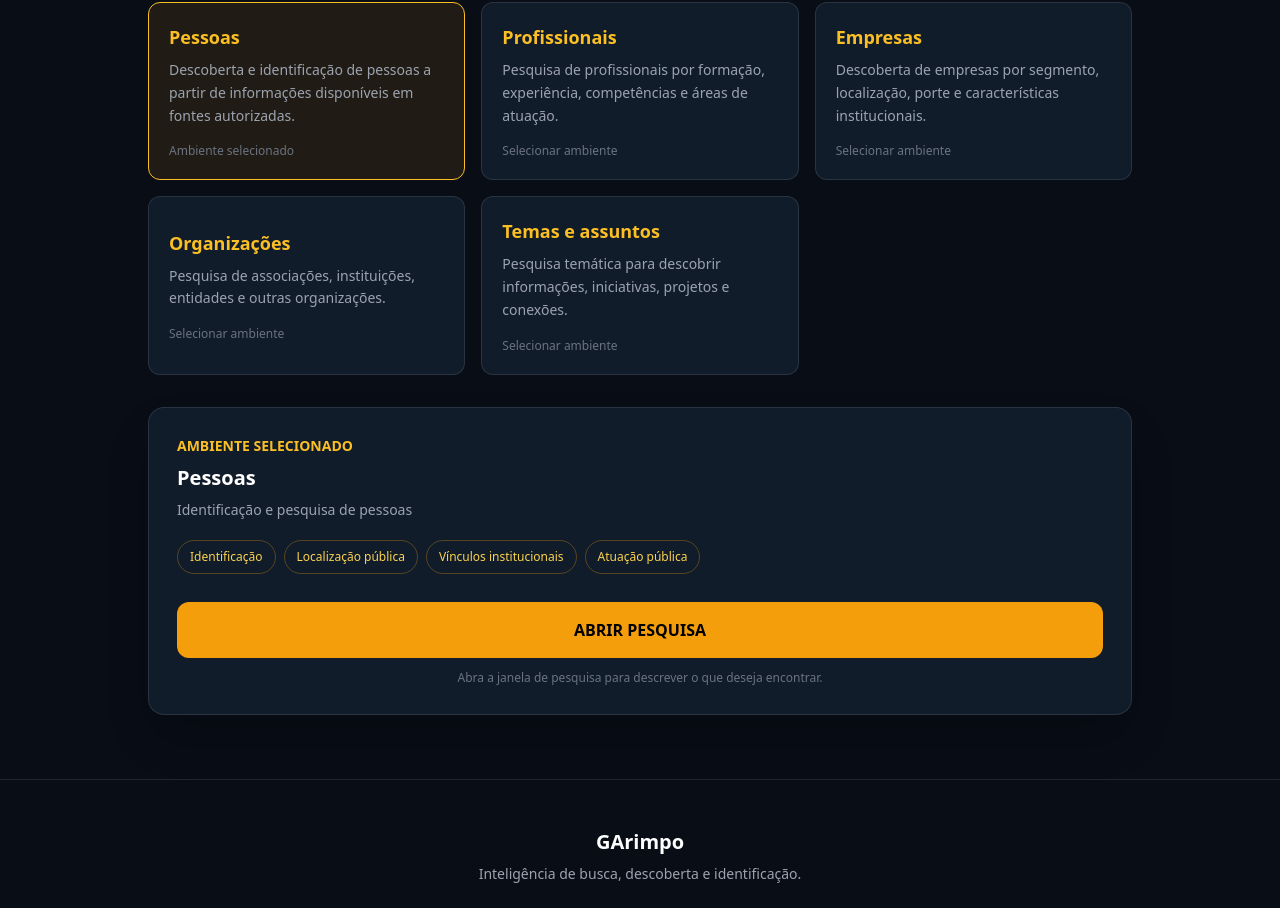
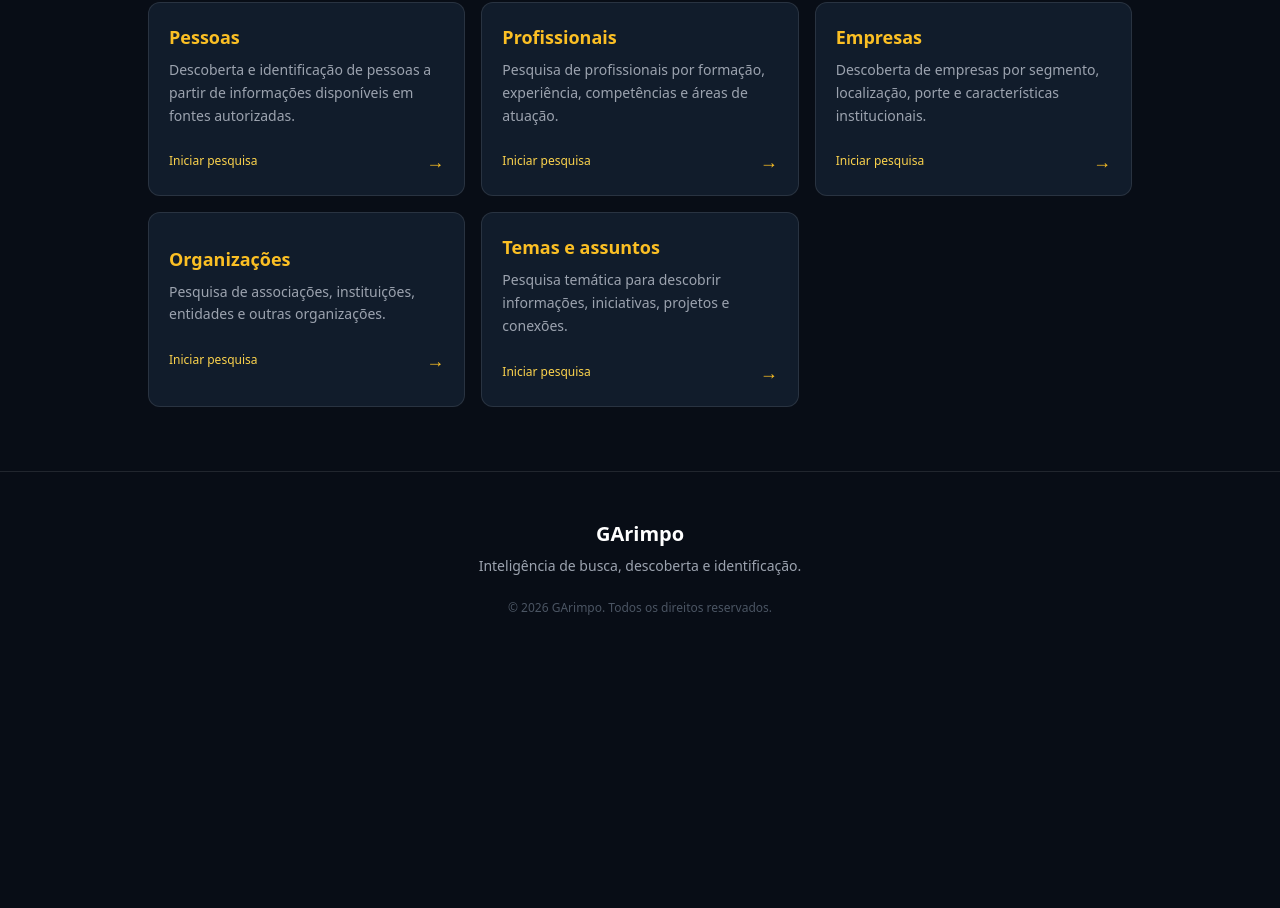
Before and after one commit to gilmartamoios-ops/garimpo, a Next.js app: page / in a window 1280 px wide. Shown: the part 729-1637 px from the top of the page. After the commit the page ends 1393 px from the top, so only its background shows below. Built offline with nearby package versions, Linux system fonts and the light colour scheme.

Commit message:
Update page.tsx

```diff
--- a/app/page.tsx
+++ b/app/page.tsx
@@ -20,6 +20,16 @@ export default function Home() {
   } | null>(null);
 
   const [erroPesquisa, setErroPesquisa] = useState("");
+
+  function selecionarAmbiente(
+    ambiente: (typeof ambientes)[number]
+  ) {
+    setAmbienteSelecionado(ambiente);
+    setConsulta("");
+    setPesquisaPreparada(null);
+    setErroPesquisa("");
+    setJanelaPesquisaAberta(true);
+  }
 
   function executarPreparacao() {
     try {
@@ -44,15 +54,6 @@ export default function Home() {
           : "Não foi possível preparar a pesquisa."
       );
     }
-  }
-
-  function selecionarAmbiente(
-    ambiente: (typeof ambientes)[number]
-  ) {
-    setAmbienteSelecionado(ambiente);
-    setConsulta("");
-    setPesquisaPreparada(null);
-    setErroPesquisa("");
   }
 
   function fecharJanelaPesquisa() {
@@ -126,13 +127,13 @@ export default function Home() {
           </h2>
 
           <p className="text-gray-400 mt-3 text-sm">
-            Escolha um ambiente e defina sua pesquisa.
+            Escolha um ambiente para iniciar sua pesquisa.
           </p>
         </div>
 
         <div
           id="ambientes"
-          className="grid grid-cols-1 sm:grid-cols-2 lg:grid-cols-3 gap-4 mb-8"
+          className="grid grid-cols-1 sm:grid-cols-2 lg:grid-cols-3 gap-4"
         >
           {ambientes
             .filter((ambiente) => ambiente.ativo)
@@ -141,12 +142,7 @@ export default function Home() {
                 key={ambiente.id}
                 type="button"
                 onClick={() => selecionarAmbiente(ambiente)}
-                aria-pressed={ambienteSelecionado.id === ambiente.id}
-                className={`text-left rounded-xl border p-5 transition ${
-                  ambienteSelecionado.id === ambiente.id
-                    ? "border-amber-400 bg-amber-500/10"
-                    : "border-white/10 bg-[#111c2b] hover:border-amber-500/50"
-                }`}
+                className="text-left rounded-xl border border-white/10 bg-[#111c2b] p-5 transition hover:border-amber-400 hover:bg-amber-500/10 active:scale-[0.99]"
               >
                 <h3 className="font-semibold text-lg text-amber-400">
                   {ambiente.nome}
@@ -156,52 +152,23 @@ export default function Home() {
                   {ambiente.descricao}
                 </p>
 
-                <p className="text-xs text-gray-500 mt-4">
-                  {ambienteSelecionado.id === ambiente.id
-                    ? "Ambiente selecionado"
-                    : "Selecionar ambiente"}
-                </p>
+                <div className="flex items-center justify-between mt-5">
+                  <span className="text-xs text-amber-300">
+                    Iniciar pesquisa
+                  </span>
+
+                  <span className="text-amber-400 text-lg">
+                    →
+                  </span>
+                </div>
               </button>
             ))}
         </div>
 
-        <div className="bg-[#111c2b] border border-white/10 rounded-2xl p-5 md:p-7 shadow-2xl">
-          <p className="text-amber-400 text-sm font-semibold mb-2">
-            AMBIENTE SELECIONADO
-          </p>
-
-          <h3 className="text-xl font-semibold">
-            {ambienteSelecionado.nome}
-          </h3>
-
-          <p className="text-gray-400 text-sm mt-2">
-            {ambienteSelecionado.finalidade}
-          </p>
-
-          <div className="flex flex-wrap gap-2 mt-5">
-            {ambienteSelecionado.categorias.map((categoria) => (
-              <span
-                key={categoria}
-                className="text-xs rounded-full border border-amber-500/30 px-3 py-2 text-amber-300"
-              >
-                {categoria}
-              </span>
-            ))}
-          </div>
-
-          <div className="mt-7">
-            <button
-              type="button"
-              onClick={() => setJanelaPesquisaAberta(true)}
-              className="w-full rounded-xl bg-amber-500 text-black font-semibold py-4 hover:bg-amber-400 transition"
-            >
-              ABRIR PESQUISA
-            </button>
-
         {pesquisaPreparada && (
-              <div className="mt-5 rounded-xl border border-amber-500/30 bg-[#080d16] p-5">
+          <div className="mt-8 rounded-xl border border-amber-500/30 bg-[#111c2b] p-5">
             <p className="text-amber-400 text-sm font-semibold">
-                  PESQUISA PREPARADA
+              ÚLTIMA PESQUISA PREPARADA
             </p>
 
             <p className="text-white mt-3">
@@ -222,26 +189,18 @@ export default function Home() {
             </p>
           </div>
         )}
-
-            {!pesquisaPreparada && (
-              <p className="text-center text-gray-500 text-xs mt-3">
-                Abra a janela de pesquisa para descrever o que deseja encontrar.
-              </p>
-            )}
-          </div>
-        </div>
       </section>
 
       {janelaPesquisaAberta && (
         <div
-          className="fixed inset-0 z-50 flex items-center justify-center bg-black/80 md:p-6"
+          className="fixed inset-0 z-50 flex items-center justify-center bg-black/85 md:p-6"
           onClick={fecharJanelaPesquisa}
         >
           <section
             role="dialog"
             aria-modal="true"
             aria-labelledby="titulo-janela-pesquisa"
-            className="relative flex flex-col w-full h-full md:h-auto md:max-h-[90vh] md:max-w-2xl overflow-y-auto bg-[#111c2b] border border-white/10 md:rounded-2xl shadow-2xl"
+            className="flex flex-col w-full h-full md:h-auto md:max-h-[90vh] md:max-w-2xl overflow-y-auto bg-[#111c2b] border border-white/10 md:rounded-2xl shadow-2xl"
             onClick={(e) => e.stopPropagation()}
           >
             <div className="flex items-center justify-between p-5 md:p-7 border-b border-white/10">
@@ -254,8 +213,12 @@ export default function Home() {
                   id="titulo-janela-pesquisa"
                   className="text-xl md:text-2xl font-semibold mt-2"
                 >
-                  O que deseja encontrar?
+                  {ambienteSelecionado.nome}
                 </h2>
+
+                <p className="text-gray-400 text-sm mt-1">
+                  {ambienteSelecionado.finalidade}
+                </p>
               </div>
 
               <button
@@ -269,23 +232,26 @@ export default function Home() {
             </div>
 
             <div className="p-5 md:p-7 flex-1">
-              <p className="text-sm text-gray-400">
-                Ambiente selecionado
+              <p className="text-sm text-gray-300 font-medium mb-3">
+                Categorias deste ambiente
               </p>
 
-              <h3 className="text-amber-400 font-semibold text-lg mt-1">
-                {ambienteSelecionado.nome}
-              </h3>
-
-              <p className="text-gray-400 text-sm mt-2">
-                {ambienteSelecionado.finalidade}
-              </p>
+              <div className="flex flex-wrap gap-2">
+                {ambienteSelecionado.categorias.map((categoria) => (
+                  <span
+                    key={categoria}
+                    className="text-xs rounded-full border border-amber-500/30 px-3 py-2 text-amber-300"
+                  >
+                    {categoria}
+                  </span>
+                ))}
+              </div>
 
               <label
                 htmlFor="consulta"
-                className="block text-sm text-gray-300 mt-7 mb-3"
+                className="block text-sm text-gray-300 mt-8 mb-3"
               >
-                Descreva o que deseja encontrar
+                O que você deseja encontrar?
               </label>
 
               <textarea
@@ -356,7 +322,7 @@ export default function Home() {
                 onClick={fecharJanelaPesquisa}
                 className="w-full mt-3 rounded-xl border border-white/10 text-gray-300 py-3 hover:bg-white/5 transition"
               >
-                Fechar janela
+                Voltar aos ambientes
               </button>
             </div>
           </section>
```
Lines whose indentation alone changed are shown as unchanged.
